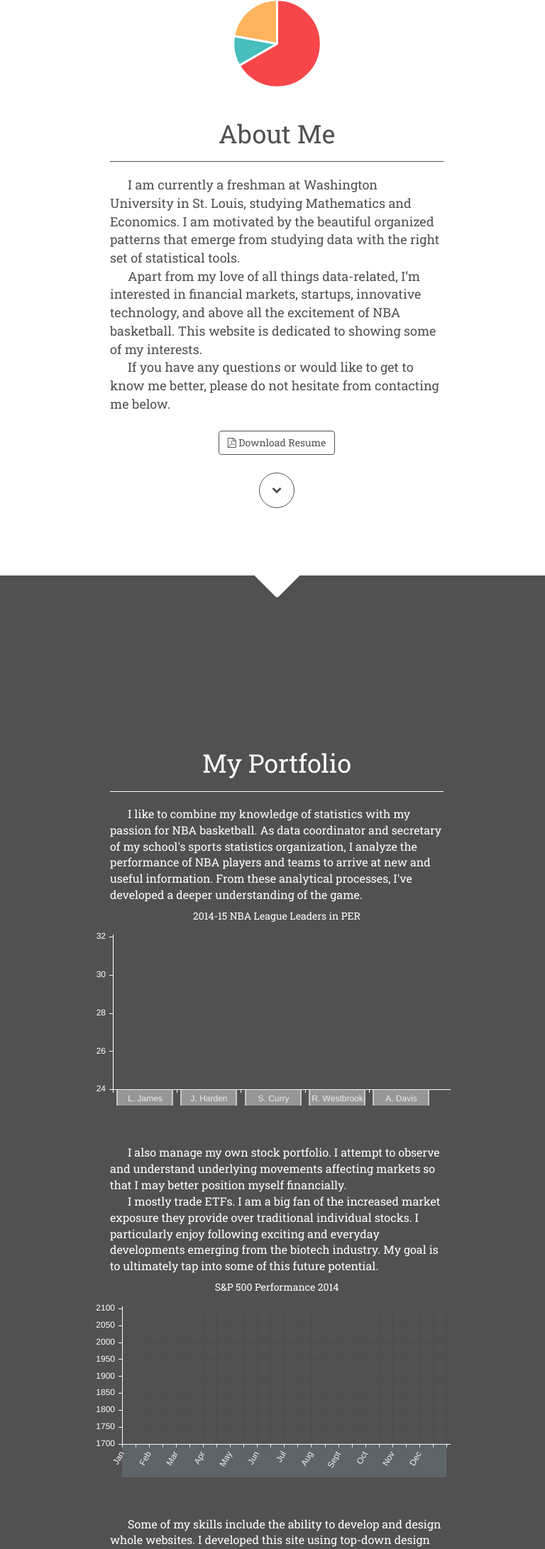
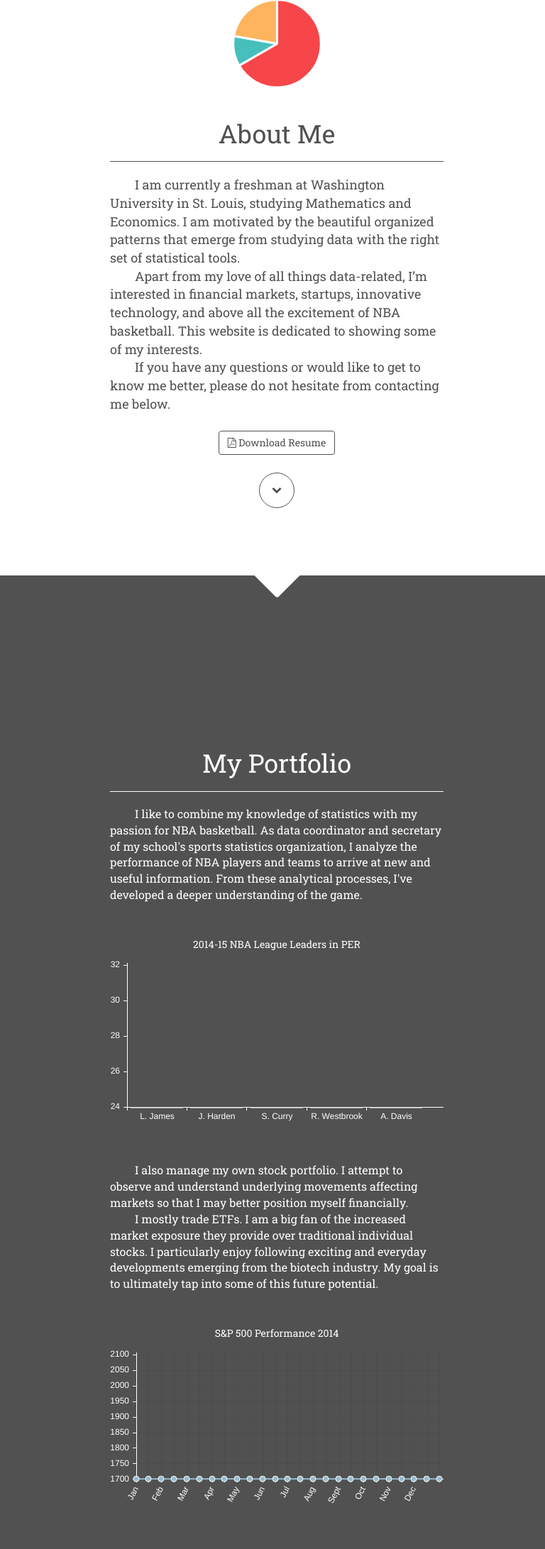
Before and after one commit to bryansteiner/Portfolio, a PHP site: page / in a window 768 px wide. Shown: the part 762-2945 px from the top of the page at 71% size. Run offline with PHP 8.4, Linux system fonts and the light colour scheme; some libraries are stand-ins or nearby versions.

Commit message:
Progress

```diff
--- a/css/custom.css
+++ b/css/custom.css
@@ -1,18 +1,32 @@
 /*Media Queries*/
 @media (max-width: 768px) {
-     .shift {
-        position: relative;
-        left: -20px;
-    }
-
     .fa-database {
         -webkit-transform: scale(.85,.85);
         transform: scale(.85,.85);
     }
+
+    .up {
+        margin-top: 25px;
+    }
+
+    .down {
+        margin-top: 25px;
+    }
 }
-@media (min-width: 768px) and (max-width: 992px) { ... }
-@media (min-width: 992px) and (max-width: 1200px) { ... }
-@media (min-width: 1200px) { ... }
+@media (min-width: 768px) and (max-width: 992px) {
+    .up {
+        margin-top: 50px;
+    }
+
+    .down {
+        margin-top: 50px;
+    }
+}
+@media (min-width: 992px) {
+    .up {
+        margin-top: 50px;
+    }
+}
 /*End Media Queries*/
 
 /*Navbar*/
@@ -65,17 +79,8 @@ body {
     font-family: Roboto Slab, Arial, sans-serif;
 }
 
-canvas {
-    padding: 0px;
-    margin: 0px;
-}
-
 .left {
     text-align: left;
-}
-
-.up {
-    margin-top: 50px;
 }
 
 .center {
@@ -159,7 +164,7 @@ a.btn-main:hover {
 .about p {
     margin: 0px;
     font-size: 18px;
-    text-indent: 25px;
+    text-indent: 35px;
 }
 
 .about .page-header {
@@ -202,7 +207,7 @@ a.btn-about:hover {
 .portfolio p {
     margin: 0px;
     font-size: 16px;
-    text-indent: 25px;
+    text-indent: 35px;
 }
 
 .portfolio .page-header {
--- a/index.html
+++ b/index.html
@@ -232,8 +232,10 @@
 						</p>
 					</div>
 					<div class="col-xs-offset-0 col-xs-12 col-sm-offset-2 col-sm-8 col-md-offset-0 col-md-5">
-						<h5 class="center">2014-15 NBA League Leaders in PER</h5>
-						<canvas id="barchart" class="shift"></canvas>
+						<div class="down">
+							<h5 class="center">2014-15 NBA League Leaders in PER</h5>
+							<canvas id="barchart"></canvas>
+						</div>
 					</div>
 				</div>
 				<div class="row left up">
@@ -246,8 +248,10 @@
 						</p>
 					</div>
 					<div class="col-xs-offset-0 col-xs-12 col-sm-offset-2 col-sm-8 col-md-offset-0 col-md-5">
-						<h5 class="center">S&P 500 Performance 2014</h5>
-						<canvas id="linechart" class="shift"></canvas>
+						<div class="down">
+							<h5 class="center">S&P 500 Performance 2014</h5>
+							<canvas id="linechart"></canvas>
+						</div>
 					</div>
 				</div>
 				<div class="row left up">
@@ -260,7 +264,9 @@
 						</p>
 					</div>
 					<div class="col-xs-offset-0 col-xs-12 col-sm-offset-2 col-sm-8 col-md-offset-0 col-md-5">
-						<img class="img-responsive center laptop" src="imgs/macbook.png" alt="...">
+						<div class="down">
+							<img class="img-responsive center laptop" src="imgs/macbook.png" alt="...">
+						</div>
 					</div>
 				</div>
 				<div class="row">
--- a/js/custom.js
+++ b/js/custom.js
@@ -278,7 +278,7 @@
         strokeColor : "rgba(220,220,220,0.8)",
         highlightFill: "rgba(220,220,220,0.75)",
         highlightStroke: "rgba(220,220,220,1)",
-        data : [0, 0, 0, 0, 0]
+        data : [24, 24, 24, 24, 24]
       }
     ]
   }
@@ -366,7 +366,7 @@
             pointStrokeColor: "#fff",
             pointHighlightFill: "#fff",
             pointHighlightStroke: "rgba(151,187,205,1)",
-            data: [0, 0, 0, 0, 0, 0, 0, 0, 0, 0, 0, 0, 0, 0, 0, 0, 0, 0, 0, 0, 0, 0, 0, 0, 0]
+            data: [1700, 1700, 1700, 1700, 1700, 1700, 1700, 1700, 1700, 1700, 1700, 1700, 1700, 1700, 1700, 1700, 1700, 1700, 1700, 1700, 1700, 1700, 1700, 1700, 1700]
         }
     ]
   };
```
